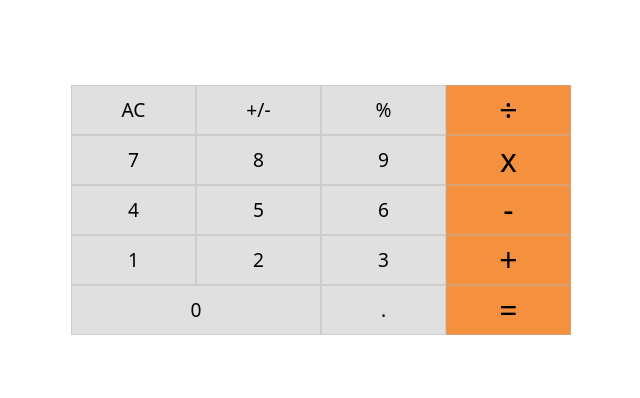
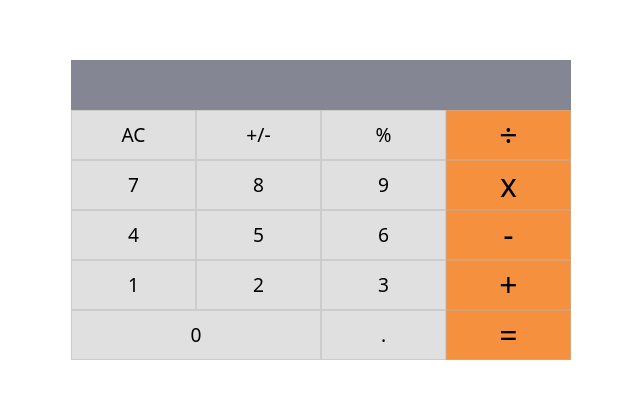
Before and after one commit to PierreBarba/math-magician, a React (Create React App) app: page / in a window 1280 px wide. Shown: the part 190-588 px from the top of the page, without its empty margins (319-959 px from the left). Built offline with nearby package versions, Linux system fonts and the light colour scheme.

Commit message:
fix linter error

```diff
--- a/src/components/Calculator.js
+++ b/src/components/Calculator.js
@@ -20,7 +20,7 @@ class Calculator extends React.Component {
     const { total, next, operation } = this.state;
     return (
       <section className="containerCalculator">
-        <div className="calculator-display">
+        <div className="result">
           {total}
           {operation}
           {next}
```
